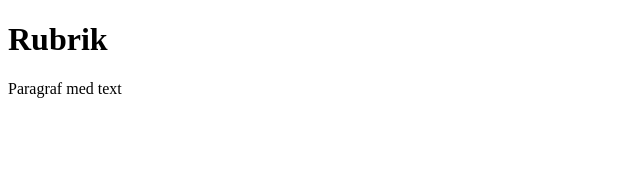
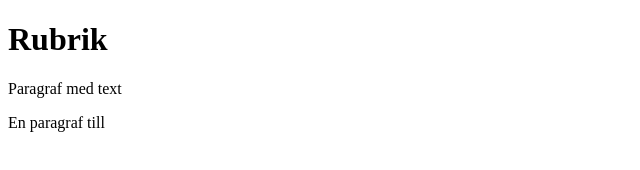
Before and after one commit to svedah/hello-world-github, a plain HTML site: page index.html in a window 1280 px wide. Shown: the whole page, without its empty margins (0-640 px from the left). Drawn offline with Linux system fonts and the light colour scheme.

Commit message:
Första commit i svenne-branch

```diff
--- a/index.html
+++ b/index.html
@@ -9,5 +9,6 @@
 <body>
     <h1>Rubrik</h1>
     <p>Paragraf med text</p>
+    <p>En paragraf till</p>
 </body>
 </html>
```
